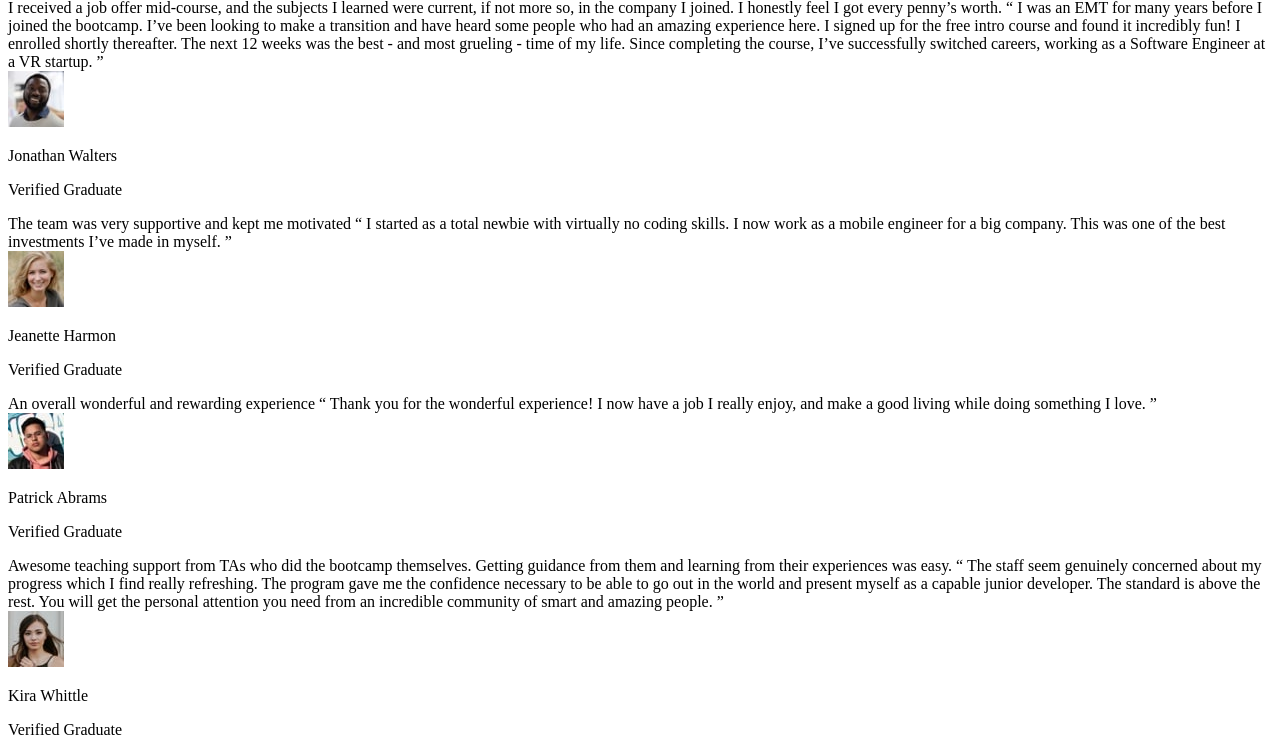
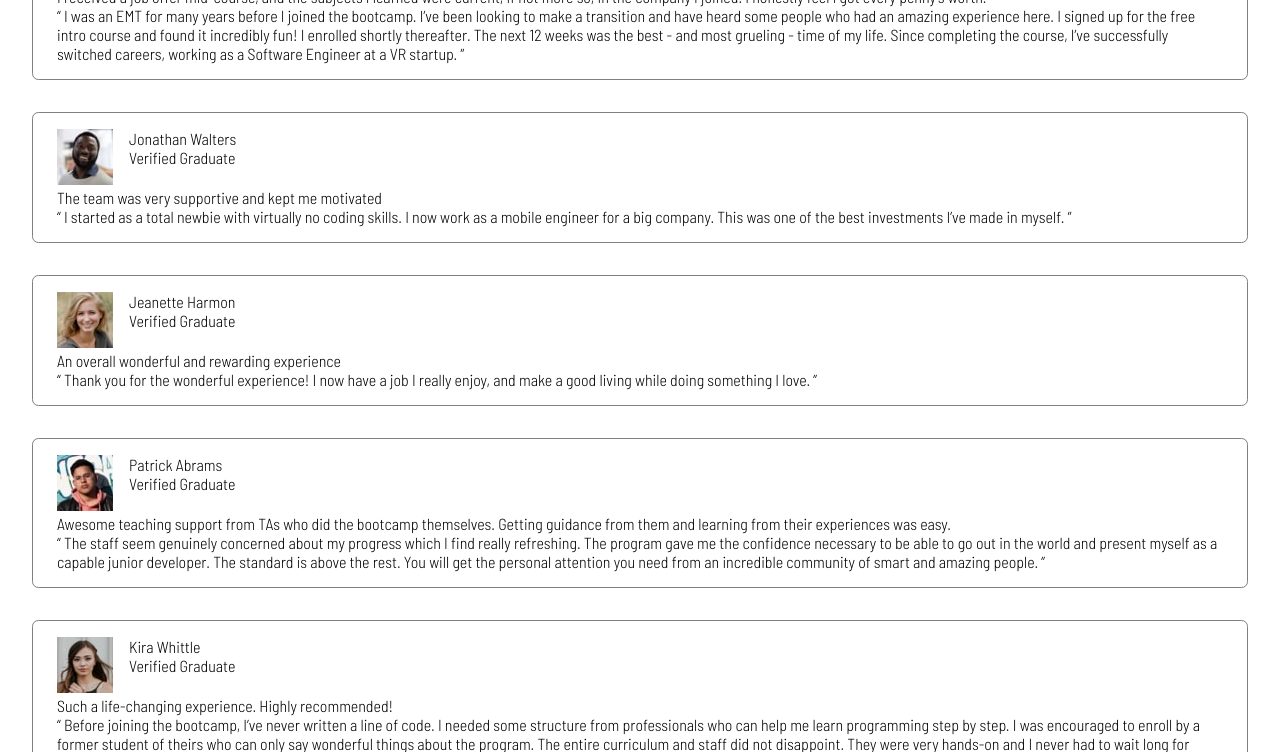
Before and after one commit to dawalberto/Testimonials-grid-section, a plain HTML site: page index.html in a window 1280 px wide. Shown: the part 153-905 px from the top of the page. Drawn offline with Linux system fonts and the light colour scheme.

Commit message:
Basic layout

```diff
--- a/index.html
+++ b/index.html
@@ -7,19 +7,9 @@
 
 	<link rel="icon" type="image/png" sizes="32x32" href="./images/favicon-32x32.png">
 
-	<title>Frontend Mentor | [Challenge Name Here]</title>
+	<title>Frontend Mentor | [Testimonials Grid Section]</title>
 
-	<!-- Feel free to remove these styles or customise in your own stylesheet 👍 -->
-	<style>
-		.attribution {
-			font-size: 11px;
-			text-align: center;
-		}
-
-		.attribution a {
-			color: hsl(228, 45%, 44%);
-		}
-	</style>
+	<link rel="stylesheet" href="styles.css">
 </head>
 
 <body>
@@ -36,14 +26,18 @@
 			</div>
 
 			<div class="card__body">
+				<p class="text--important">
 					I received a job offer mid-course, and the subjects I learned were current, if not more so,
 					in the company I joined. I honestly feel I got every penny’s worth.
+				</p>
 
+				<div>
 					“ I was an EMT for many years before I joined the bootcamp. I’ve been looking to make a
 					transition and have heard some people who had an amazing experience here. I signed up
 					for the free intro course and found it incredibly fun! I enrolled shortly thereafter.
 					The next 12 weeks was the best - and most grueling - time of my life. Since completing
 					the course, I’ve successfully switched careers, working as a Software Engineer at a VR startup. ”
+				</div>
 			</div>
 		</div>
 
@@ -59,10 +53,14 @@
 			</div>
 
 			<div class="card__body">
+				<p class="text--important">
 					The team was very supportive and kept me motivated
+				</p>
 
+				<p>
 					“ I started as a total newbie with virtually no coding skills. I now work as a mobile engineer
 					for a big company. This was one of the best investments I’ve made in myself. ”
+				</p>
 			</div>
 		</div>
 
@@ -78,10 +76,14 @@
 			</div>
 
 			<div class="card__body">
+				<p class="text--important">
 					An overall wonderful and rewarding experience
+				</p>
 
+				<p>
 					“ Thank you for the wonderful experience! I now have a job I really enjoy, and make a good living
 					while doing something I love. ”
+				</p>
 			</div>
 		</div>
 
@@ -97,13 +99,17 @@
 			</div>
 
 			<div class="card__body">
+				<p class="text--important">
 					Awesome teaching support from TAs who did the bootcamp themselves. Getting guidance from them and
 					learning from their experiences was easy.
+				</p>
 
+				<p>
 					“ The staff seem genuinely concerned about my progress which I find really refreshing. The program
 					gave me the confidence necessary to be able to go out in the world and present myself as a capable
 					junior developer. The standard is above the rest. You will get the personal attention you need from
 					an incredible community of smart and amazing people. ”
+				</p>
 			</div>
 		</div>
 
@@ -119,8 +125,11 @@
 			</div>
 
 			<div class="card__body">
+				<p class="text--important">
 					Such a life-changing experience. Highly recommended!
+				</p>
 
+				<p>
 					“ Before joining the bootcamp, I’ve never written a line of code. I needed some structure from
 					professionals who can help me learn programming step by step. I was encouraged to enroll by a former
 					student of theirs who can only say wonderful things about the program. The entire curriculum and staff
@@ -129,6 +138,7 @@
 					could ever have. In fact, I’ve often referred to it during interviews as an example of my developent
 					experience. It certainly helped me land a job as a full-stack developer after receiving multiple offers.
 					100% recommend! ”
+				</p>
 			</div>
 		</div>
 	</div>
--- /dev/null
+++ b/styles.css
@@ -0,0 +1,44 @@
+@import url('https://fonts.googleapis.com/css2?family=Barlow+Semi+Condensed:wght@300&display=swap');
+
+*,
+*::after,
+*::before {
+    margin: 0;
+    padding: 0;
+    box-sizing: inherit;
+}
+
+html {
+    font-size: 100%;
+}
+
+body {
+    box-sizing: border-box;
+    font-family: 'Barlow Semi Condensed', sans-serif;
+    margin: 4rem 2rem;
+}
+
+.container {
+    display: grid;
+    gap: 2rem;
+}
+
+.card {
+    padding: 1rem 1.5rem;
+    border: 1px solid gray;
+    border-radius: .4rem;
+}
+
+.card__header {
+    display: flex;
+    gap: 1rem;
+}
+
+.attribution {
+    font-size: 11px;
+    text-align: center;
+}
+
+.attribution a {
+    color: hsl(228, 45%, 44%);
+}
```
Lines whose indentation alone changed are shown as unchanged.
